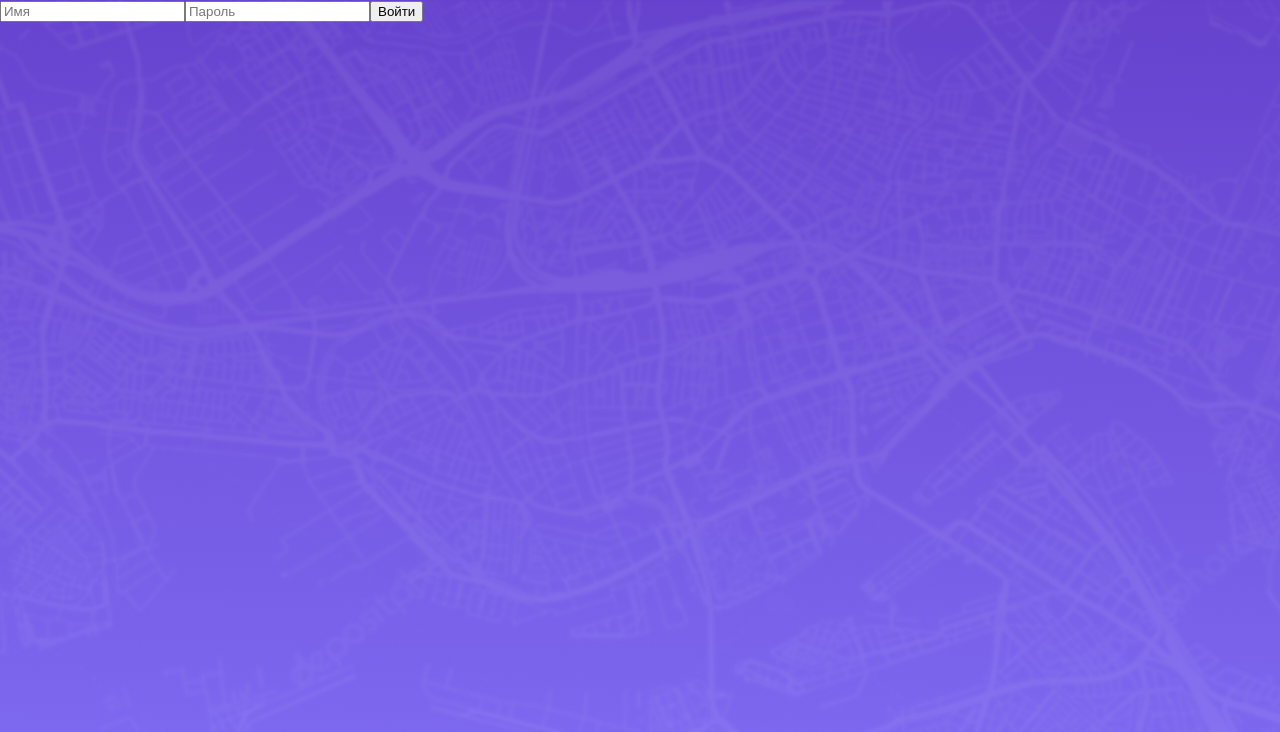
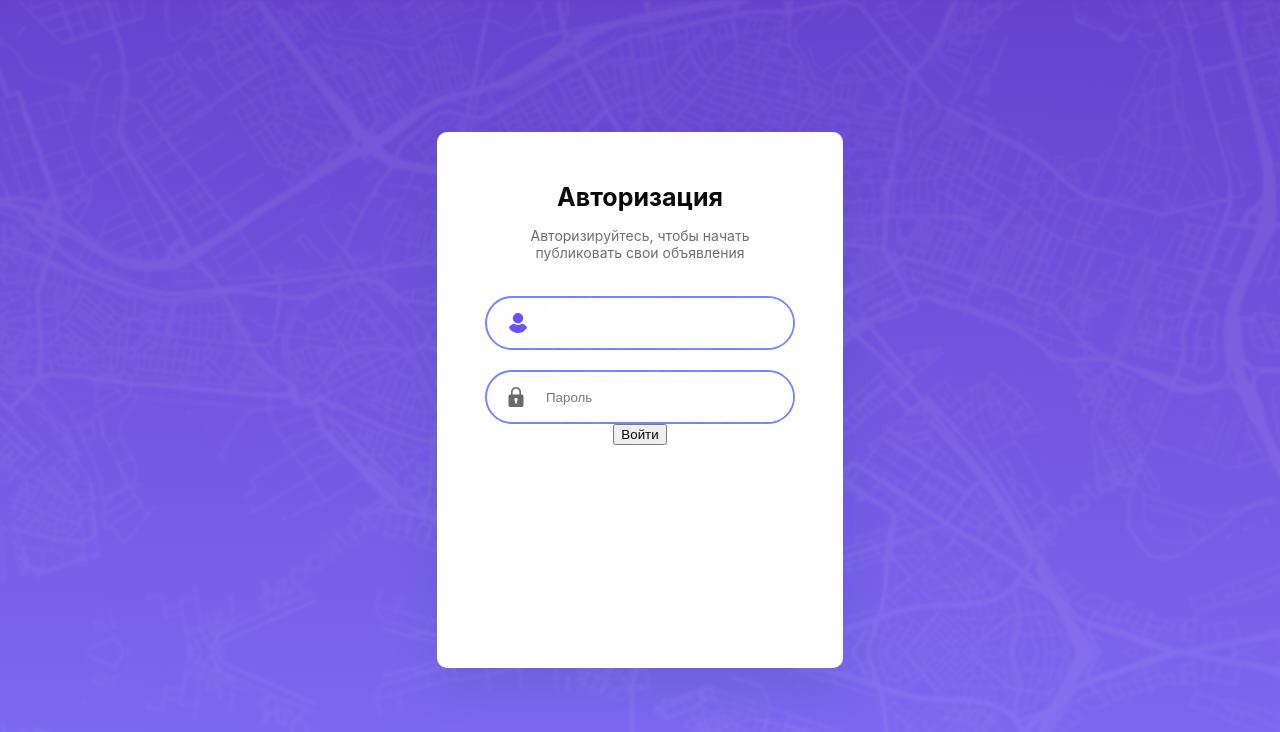
Before and after one commit to Klaurrr/SDAEM.BY-, a React (Create React App) app: page /login in a window 1280 px wide. Shown: the top 732 px of the page. Built offline with nearby package versions, Linux system fonts and the light colour scheme.

Commit message:
added new slice in redux, styled login page

```diff
--- a/src/pages/LoginPage/index.js
+++ b/src/pages/LoginPage/index.js
@@ -1,7 +1,10 @@
 import { useState } from "react";
+import { useDispatch } from "react-redux";
 import { useNavigate } from "react-router-dom";
+import { setUser } from "../../store/slices/userSlice";
 import BG from "./../../assets/images/BG.png";
-
+import userLogin from "./../../assets/images/UserLogin.png";
+import lock from "./../../assets/images/lock.png";
 import styles from "./login.module.scss";
 
 const LoginPage = ({ setIsLoggedIn, setUserName }) => {
@@ -9,6 +12,7 @@ const LoginPage = ({ setIsLoggedIn, setUserName }) => {
   const [password, setPassword] = useState("");
 
   const navigateToHome = useNavigate();
+  const dispatch = useDispatch();
 
   const handleLogIn = (e) => {
     e.preventDefault();
@@ -16,21 +20,38 @@ const LoginPage = ({ setIsLoggedIn, setUserName }) => {
     localStorage.setItem("isLoggedIn", true);
     localStorage.setItem("userName", login);
 
+    dispatch(setUser({ login, password }));
+
     setIsLoggedIn(true);
     setUserName(login);
     navigateToHome("/main");
   };
 
   return (
-    <div style={{ backgroundImage: `url(${BG})`, height: "100vh" }}>
+    <div
+      style={{
+        backgroundImage: `url(${BG})`,
+        height: "100vh",
+        backgroundSize: "cover",
+      }}
+    >
       <div className={styles["background-color"]}>
+        <div className={styles["form-wrapper"]}>
+          <h3>Авторизация</h3>
+          <p>
+            Авторизируйтесь, чтобы начать <br /> публиковать свои объявления
+          </p>
           <form onSubmit={handleLogIn}>
+            <div className={styles["input-wrapper"]}>
+              <img src={userLogin} />
               <input
                 type="name"
                 onChange={(e) => setLogin(e.target.value)}
-            placeholder="Имя"
                 required
               />
+            </div>
+            <div className={styles["input-wrapper"]}>
+              <img src={lock} style={{ marginRight: "20px" }} />
               <input
                 type="password"
                 autoComplete="password"
@@ -38,12 +59,15 @@ const LoginPage = ({ setIsLoggedIn, setUserName }) => {
                 placeholder="Пароль"
                 required
               />
+            </div>
+
             <button className="login_page-btn" type="submit">
               Войти
             </button>
           </form>
         </div>
       </div>
+    </div>
   );
 };
 
--- a/src/pages/LoginPage/login.module.scss
+++ b/src/pages/LoginPage/login.module.scss
@@ -1,5 +1,74 @@
 .background-color {
     background: linear-gradient(1.09deg, #7E6AF3 0.86%, #6540CD 99.01%);
     mix-blend-mode: overlay;
-    height: 100vh
+    height: 100vh;
+    display: flex;
+    align-items: center;
+    justify-content: center;
 }
+
+form {
+    display: flex;
+    flex-direction: column;
+    align-items: center;
+}
+
+.form-wrapper {
+    width: 406px;
+    height: 536px;
+    background: #FFFEFE;
+    box-shadow: 0px 20px 40px rgba(39, 95, 158, 0.2);
+    border-radius: 10px;
+
+    h3 {
+        text-align: center;
+        font-weight: 700;
+        font-size: 25px;
+        line-height: 30px;
+        margin: 50px 0 15px;
+    }
+
+    p {
+        text-align: center;
+        font-weight: 400;
+        font-size: 14px;
+        line-height: 17px;
+        color: #686868;
+        margin: 0 0 35px;
+    }
+}
+
+.input-wrapper {
+    width: 306px;
+    height: 50px;
+    display: flex;
+    align-items: center;
+    border: 2px solid rgba(78, 100, 249, 0.8);
+    border-radius: 30px;
+
+    &:first-child {
+        margin-bottom: 20px;
+    }
+
+    img {
+        margin-left: 21px;
+        margin-right: 16px;
+
+    }
+
+    input {
+        width: 100%;
+        border: none;
+        border-radius: 30px;
+        height: 95%;
+        width: 100%;
+
+
+
+        &:focus {
+            border: none;
+            outline: none;
+        }
+    }
+
+}
--- a/src/store/index.js
+++ b/src/store/index.js
@@ -1,8 +1,10 @@
 import { configureStore } from "@reduxjs/toolkit";
 import filterReducer from "./slices/filterSlice";
+import userReducer from "./slices/userSlice";
 
 export const store = configureStore({
   reducer: {
     // filter: filterReducer,
+    user: userReducer,
   },
 });
--- /dev/null
+++ b/src/store/slices/userSlice.js
@@ -0,0 +1,21 @@
+import { createSlice } from "@reduxjs/toolkit";
+
+const initialState = {
+  login: null,
+  password: null,
+};
+
+const userSlice = createSlice({
+  name: "user",
+  initialState,
+  reducers: {
+    setUser(state, action) {
+      state.login = action.payload.login;
+      state.password = action.payload.password;
+    },
+  },
+});
+
+export const { setUser, removeUser } = userSlice.actions;
+
+export default userSlice.reducer;
```
Also changed, not shown: src/components/App/App.js (+0 -15 lines), src/assets/images/UserLogin.png (added), src/assets/images/lock.png (added). Lines whose indentation alone changed are shown as unchanged.
